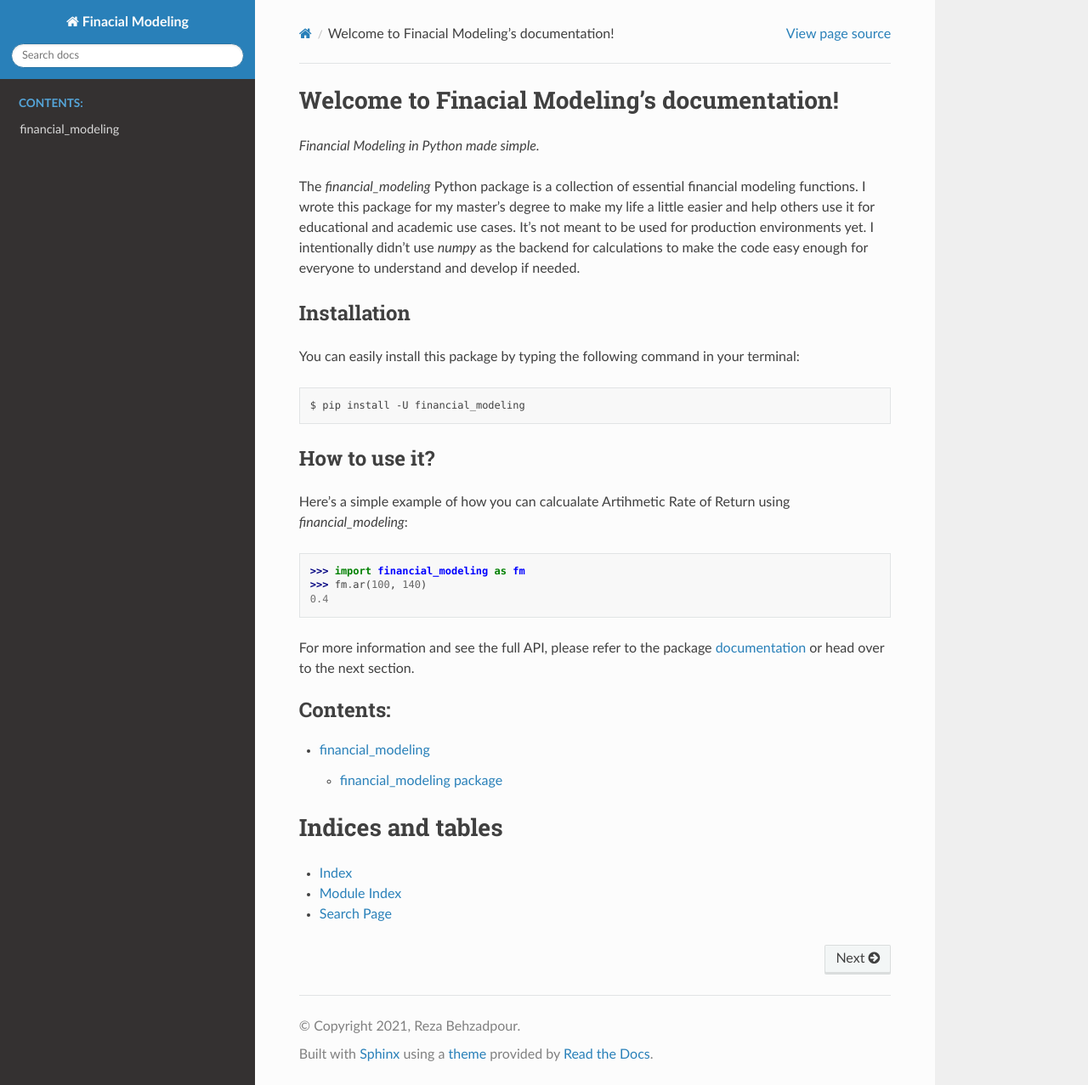
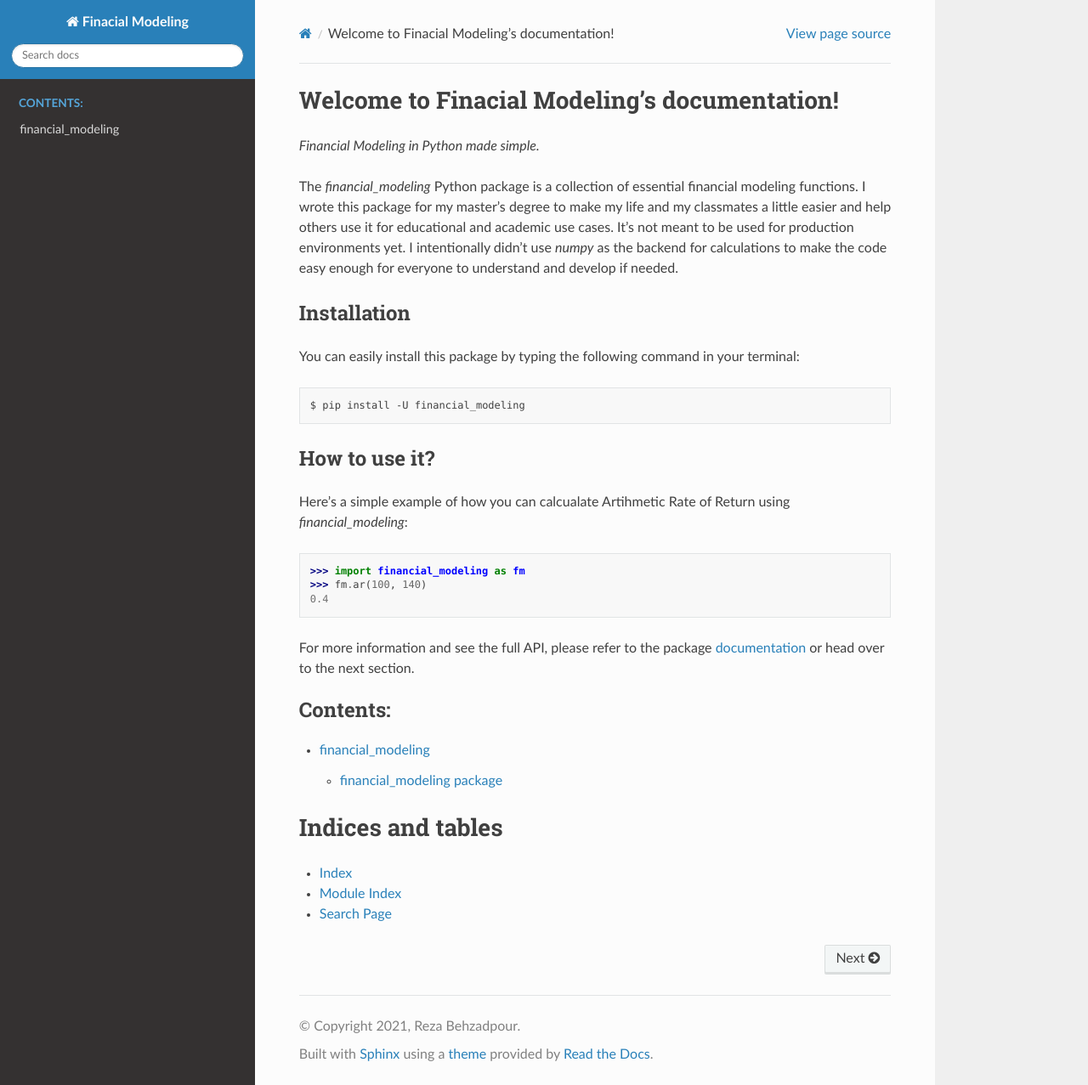
Before and after one commit to RezaBehzadpour/malee, a Sphinx documentation site: the page built from docs/index.rst, in a window 1280 px wide and 1277 px high. Shown: the whole window at 85% size. Built offline with Sphinx 7.4.7 and the Read the Docs theme 2.0.0, drawn with Linux system fonts in a browser that asks for light colours.

```diff
--- a/docs/index.rst
+++ b/docs/index.rst
@@ -10,12 +10,12 @@ Welcome to Finacial Modeling's documentation!
 
 The `financial_modeling` Python package is a collection of
 essential financial modeling functions. I wrote this package
-for my master's degree to make my life a little easier and
-help others use it for educational and academic use cases.
-It's not meant to be used for production environments yet.
-I intentionally didn't use `numpy` as the backend for
-calculations to make the code easy enough for everyone to
-understand and develop if needed.
+for my master's degree to make my life and my classmates a
+little easier and help others use it for educational and
+academic use cases. It's not meant to be used for production
+environments yet. I intentionally didn't use `numpy` as the
+backend for calculations to make the code easy enough for
+everyone to understand and develop if needed.
 
 Installation
 ############
```
